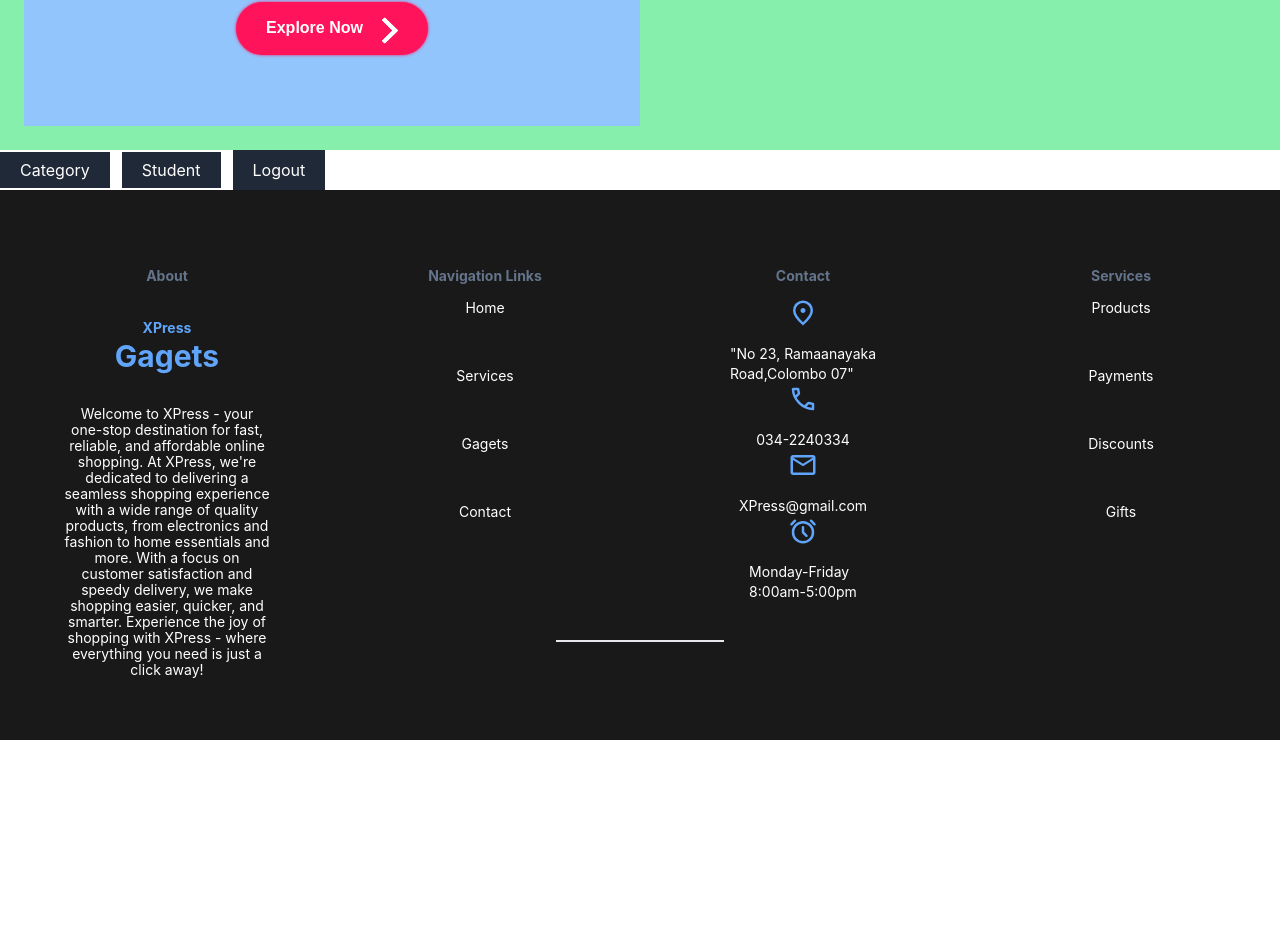
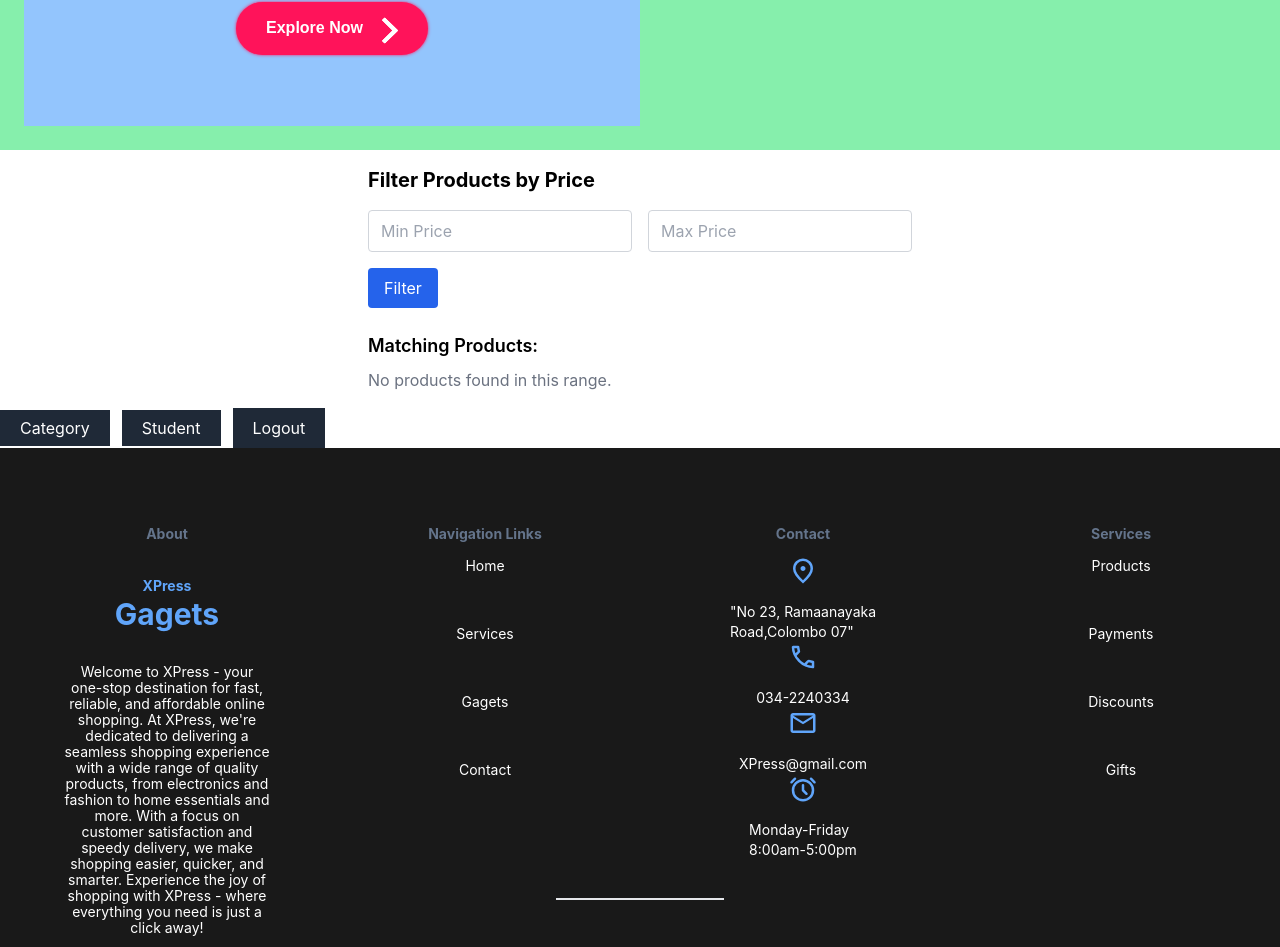
Before and after one commit to HasalKenula/Ecommerce_frontEnd, a React (Vite) app: page / in a window 1280 px wide. Shown: the part 2998-3945 px from the top of the page. Before the commit the page ends 3738 px from the top, so only its background shows below. Built offline with nearby package versions, Linux system fonts and the light colour scheme; sample sign-in values are in the browser's storage; some icons are missing.

Commit message:
created productFilter page

```diff
--- a/src/pages/Home.tsx
+++ b/src/pages/Home.tsx
@@ -9,6 +9,7 @@ import Footer from "./Footer";
 import ProductsAbout from "./ProductsAbout";
 import Deals from "./Deals";
 import NavigationBar from "./NavigationBar";
+import ProductFilter from "./ProductFilter";
 
 
 
@@ -62,6 +63,10 @@ function Home() {
                 <Deals />
             </div>
 
+            <div>
+                <ProductFilter />
+            </div>
+
 
             <div>
                 <Link to="/category" className="bg-gray-800 text-white px-5 py-2 me-3">Category</Link>
--- /dev/null
+++ b/src/pages/ProductFilter.tsx
@@ -0,0 +1,82 @@
+import React, { useState } from 'react';
+
+interface Product {
+  id: number;
+  name: string;
+  price: number;
+}
+
+const ProductFilter: React.FC = () => {
+  const [minPrice, setMinPrice] = useState<string>('');
+  const [maxPrice, setMaxPrice] = useState<string>('');
+  const [filteredProducts, setFilteredProducts] = useState<Product[]>([]);
+
+  const products: Product[] = [
+    { id: 1, name: 'Smart TV', price: 1500 },
+    { id: 2, name: 'Laptop', price: 1000 },
+    { id: 3, name: 'Smart Watch', price: 300 },
+    { id: 4, name: 'Gaming Laptop', price: 1800 },
+    { id: 5, name: '4K TV', price: 2200 },
+  ];
+
+  const handleFilter = () => {
+    const min = parseFloat(minPrice);
+    const max = parseFloat(maxPrice);
+
+    if (!isNaN(min) && !isNaN(max)) {
+      const results = products.filter(
+        (product) => product.price >= min && product.price <= max
+      );
+      setFilteredProducts(results);
+    } else {
+      alert('Please enter valid numbers for both min and max price.');
+    }
+  };
+
+  return (
+    <div className="max-w-xl mx-auto p-4">
+      <h2 className="text-xl font-bold mb-4">Filter Products by Price</h2>
+
+      <div className="flex gap-4 mb-4">
+        <input
+          type="number"
+          placeholder="Min Price"
+          value={minPrice}
+          onChange={(e) => setMinPrice(e.target.value)}
+          className="border border-gray-300 rounded px-3 py-2 w-1/2"
+        />
+        <input
+          type="number"
+          placeholder="Max Price"
+          value={maxPrice}
+          onChange={(e) => setMaxPrice(e.target.value)}
+          className="border border-gray-300 rounded px-3 py-2 w-1/2"
+        />
+      </div>
+
+      <button
+        onClick={handleFilter}
+        className="bg-blue-600 text-white px-4 py-2 rounded hover:bg-blue-700"
+      >
+        Filter
+      </button>
+
+      <div className="mt-6">
+        <h3 className="text-lg font-semibold mb-2">Matching Products:</h3>
+        {filteredProducts.length > 0 ? (
+          <ul className="space-y-2">
+            {filteredProducts.map((product) => (
+              <li key={product.id} className="border p-3 rounded shadow-sm">
+                {product.name} - ${product.price}
+              </li>
+            ))}
+          </ul>
+        ) : (
+          <p className="text-gray-500">No products found in this range.</p>
+        )}
+      </div>
+    </div>
+  );
+};
+
+export default ProductFilter;
```
